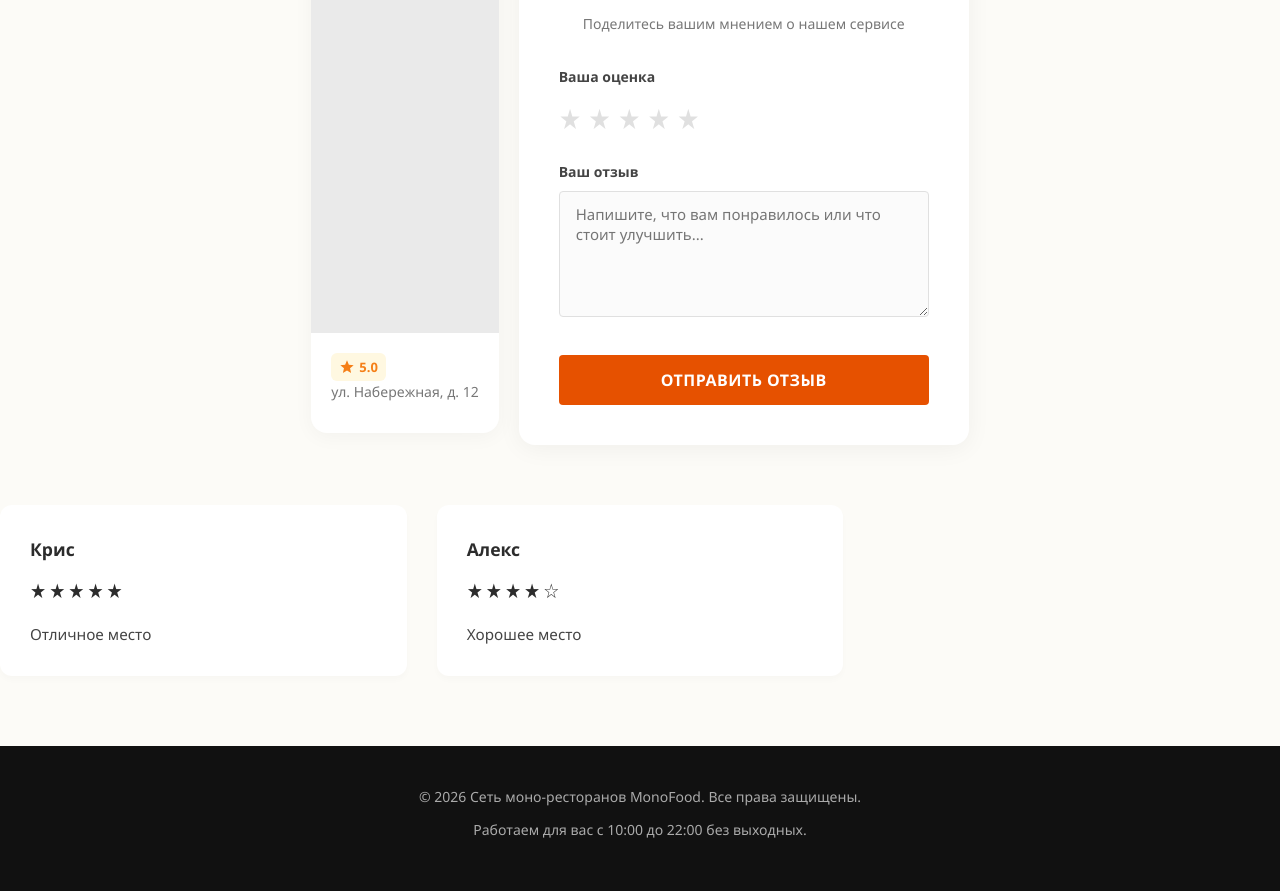
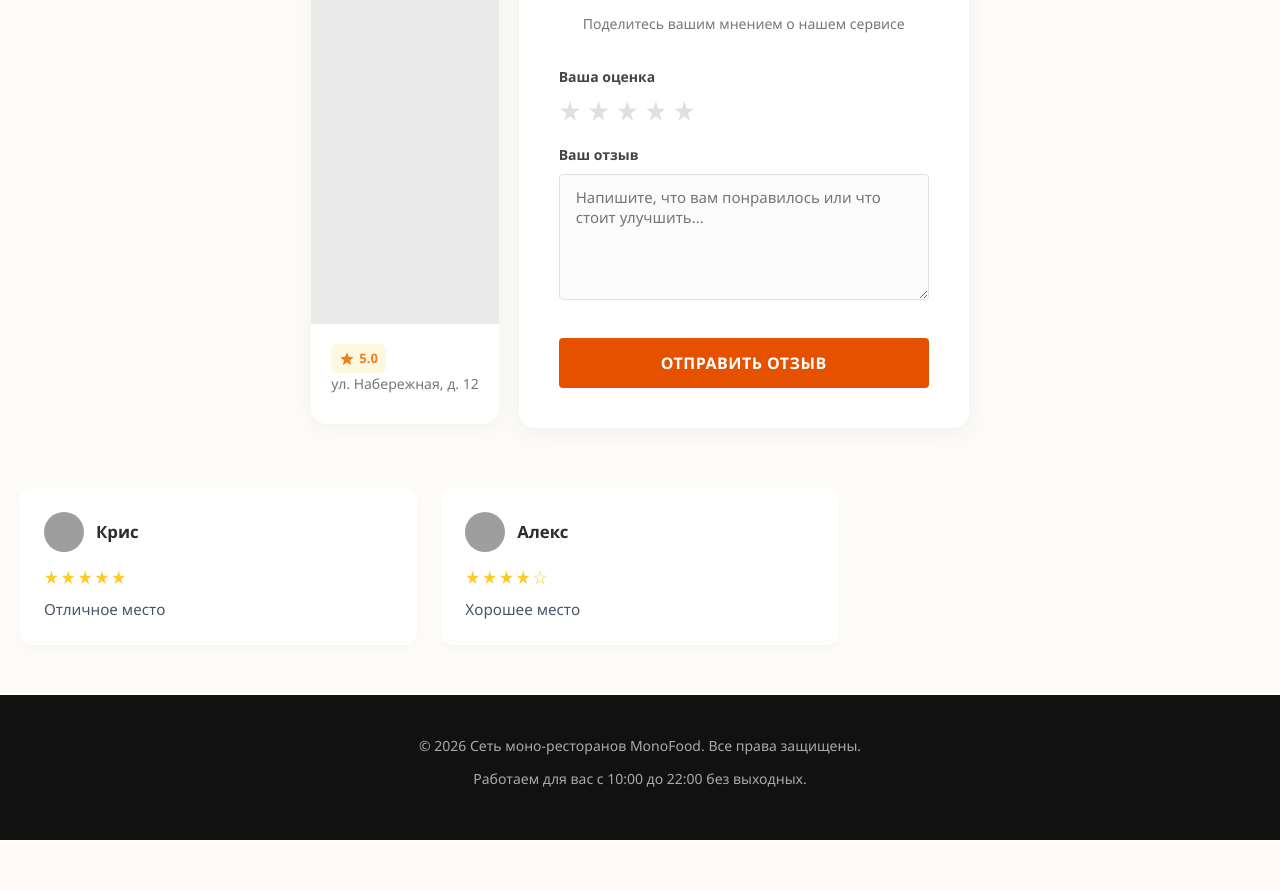
Before and after one commit to Leonid671488/django, a Django app: page /feedback/ in a window 1280 px wide. Shown: the part 208-1099 px from the top of the page. After the commit the page ends 1048 px from the top, so only its background shows below. Run offline with Django 5.2, Linux system fonts and the light colour scheme; grey boxes are pictures that could not be loaded.

Commit message:
Feedback added

```diff
--- a/bookings/templates/bookings/feedback.html
+++ b/bookings/templates/bookings/feedback.html
@@ -58,12 +58,19 @@
         {% for feedback in feedbacks %}
             <div class="feedback-card">
                 <div class="card-header">
-                <!-- Выводим имя пользователя или 'Аноним' -->
+                    <!-- Блок с аватаркой и именем -->
+                    <div class="user-info">
+                        {% if feedback.avatar_url %}
+                            <img src="{{ feedback.avatar_url }}" alt="{{ feedback.name }}" class="user-avatar">
+                        {% else %}
+                            <!-- Заглушка, если аватарки нет -->
+                            <div class="user-avatar-placeholder">{{ feedback.name|default:"Г"|slice:":1" }}</div>
+                        {% endif %}
                         <span class="guest-name">{{ feedback.name|default:"Гость" }}</span>
-                <span class="feedback-date">{{ review.created_at|date:"d.m.Y" }}</span>
+                    </div>
                 </div>
 
-            <!-- Автоматический вывод звезд на основе review.rating -->
+                <!-- Звезды -->
                 <div class="rating-stars">
                     {% if feedback.rating == 5 %}★★★★★
                     {% elif feedback.rating == 4 %}★★★★☆
--- a/bookings/views.py
+++ b/bookings/views.py
@@ -78,8 +78,8 @@
         "title": "Сеть моно-ресторанов | Отзыв",
         "restaurant": {"cuisine": "Азия", "rating": 5.0, "address": "ул. Набережная, д. 12", "image": "https://avatars.mds.yandex.net/i?id=50fcdc06bacd4542e321b8d5b0aff052_l-5254479-images-thumbs&n=13"},
         "feedbacks": [
-            {"name": "Крис", "rating": 5, "text": "Отличное место"},
-            {"name": "Алекс", "rating": 4, "text": "Хорошее место"}
+            {"name": "Крис", "avatar_url": "https://encrypted-tbn0.gstatic.com/images?q=tbn:ANd9GcQTDzCjpNB3USxuzY_DGQnpYOlEJr2Oq-y8dwxu-fjTjl_NGQg46fkL_6o&s=10", "rating": 5, "text": "Отличное место"},
+            {"name": "Алекс", "avatar_url": "https://encrypted-tbn0.gstatic.com/images?q=tbn:ANd9GcQTDzCjpNB3USxuzY_DGQnpYOlEJr2Oq-y8dwxu-fjTjl_NGQg46fkL_6o&s=10", "rating": 4, "text": "Хорошее место"}
         ]
     }
 
--- a/static/css/feedback_style.css
+++ b/static/css/feedback_style.css
@@ -216,8 +216,8 @@
 .feedback-grid {
     display: grid;
     grid-template-columns: repeat(auto-fill, minmax(320px, 1fr));
-    gap: 30px;
-    margin-bottom: 70px;
+    gap: 24px;
+    margin: 0 20px 50px 20px;
 }
 
 /* Карточка отзыва */
@@ -225,46 +225,79 @@
     background-color: #ffffff;
     border: 1px solid var(--border-color);
     border-radius: 12px;
-    padding: 30px;
+    padding: 24px;
     box-shadow: 0 4px 6px rgba(0, 0, 0, 0.02);
     transition: transform 0.25s ease, box-shadow 0.25s ease;
+    box-sizing: border-box;
 }
 
 .feedback-card:hover {
-    transform: translateY(-5px);
-    box-shadow: 0 8px 15px rgba(0, 0, 0, 0.06);
+    transform: translateY(-4px);
+    box-shadow: 0 8px 16px rgba(0, 0, 0, 0.06);
 }
 
+/* Шапка карточки */
 .card-header {
     display: flex;
     justify-content: space-between;
     align-items: center;
-    margin-bottom: 12px;
+    margin-bottom: 16px;
+}
+
+/* Контейнер для аватарки и имени */
+.user-info {
+    display: flex;
+    align-items: center;
+    gap: 12px;
+}
+
+/* Стили для реальной аватарки */
+.user-avatar {
+    width: 40px;
+    height: 40px;
+    border-radius: 50%;
+    object-fit: cover;
+    flex-shrink: 0;
+}
+
+/* Стили для аватарки-заглушки */
+.user-avatar-placeholder {
+    width: 40px;
+    height: 40px;
+    border-radius: 50%;
+    background-color: #eef2f5;
+    color: #64748b;
+    display: flex;
+    align-items: center;
+    justify-content: center;
+    font-weight: 700;
+    font-size: 0.95rem;
+    text-transform: uppercase;
+    flex-shrink: 0;
 }
 
 .guest-name {
     font-weight: 700;
-    font-size: 1.1rem;
+    font-size: 1.05rem;
     color: var(--dark-color);
-}
-
-.feedback-date {
-    font-size: 0.85rem;
-    color: var(--text-muted);
+    line-height: 1.2;
 }
 
 /* Отображение звезд в карточке */
 .rating-stars {
-    color: var(--star-color);
-    font-size: 1.25rem;
-    margin-bottom: 15px;
-    letter-spacing: 3px;
+    color: #ffca28;
+    font-size: 1.15rem;
+    margin-bottom: 12px;
+    letter-spacing: 2px;
+    line-height: 1;
 }
 
+/* Текст отзыва */
 .feedback-text {
-    line-height: 1.6;
+    line-height: 1.5;
     font-size: 0.95rem;
-    color: #444444;
+    color: #475569;
+    margin: 0;
 }
 
 /* Заглушка, если отзывов нет */
```
Lines whose indentation alone changed are shown as unchanged.
